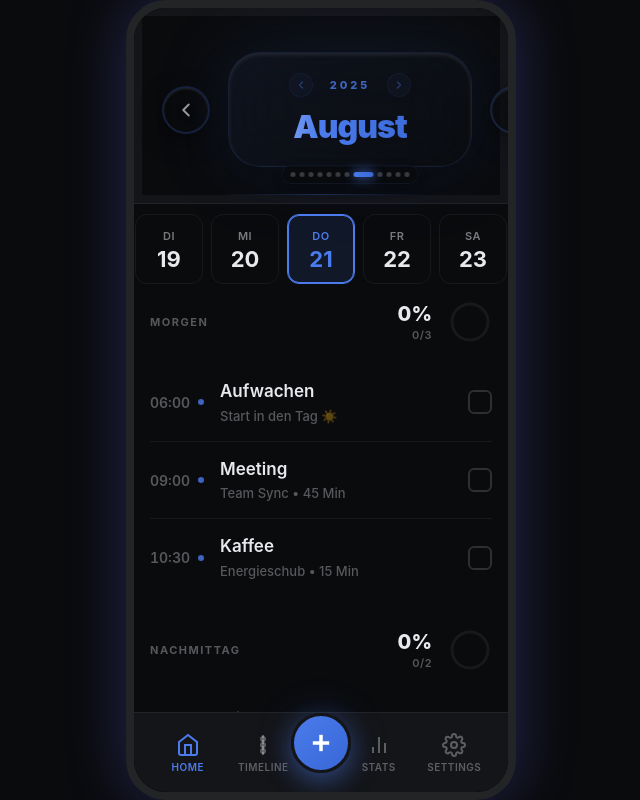
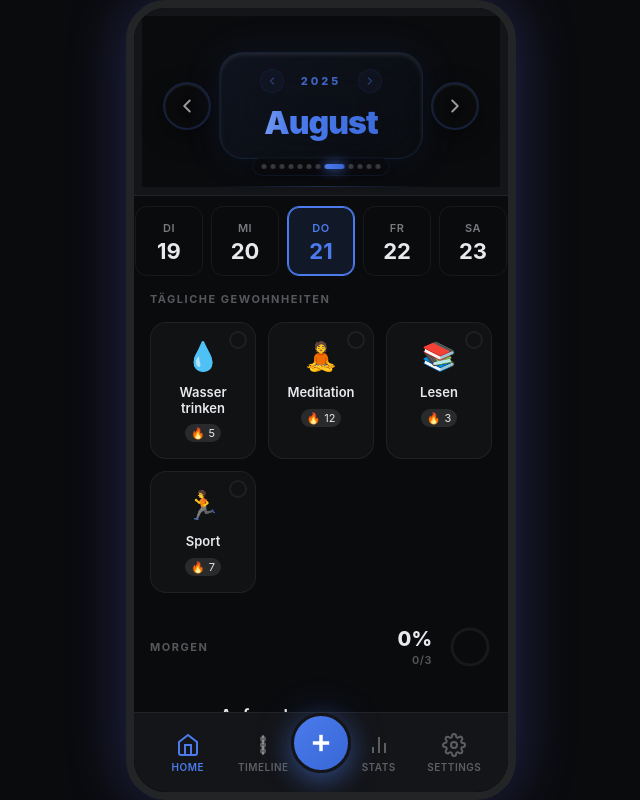
Before and after one commit to Davzwi/habit-tracker-app, a website: page index.html in a window 1280 px wide. Shown: the whole page, without its empty margins (319-959 px from the left). Drawn offline with Linux system fonts and the light colour scheme.

Commit message:
Add habits grid layout and fix navigation centering

```diff
--- a/index.html
+++ b/index.html
@@ -178,11 +178,10 @@
     .header-nav {
       display: flex;
       align-items: center;
-      gap: 6px;
-      flex: 1;
+      gap: 8px;
       justify-content: center;
-      max-width: 600px;
-      margin: 0 auto;
+      width: 100%;
+      max-width: 800px;
     }
 
     .header-btn{
@@ -321,6 +320,112 @@
       padding:0 16px;
       margin-bottom:32px;
     }
+
+    /* Habits Grid Container */
+    .habits-section {
+      padding: 0 16px;
+      margin-bottom: 32px;
+    }
+
+    .habits-header {
+      margin-bottom: 16px;
+      padding: 0;
+      display: flex;
+      align-items: center;
+      justify-content: space-between;
+    }
+
+    .habits-title {
+      font-size: 11px;
+      font-weight: 700;
+      text-transform: uppercase;
+      letter-spacing: 1.5px;
+      color: var(--text-tertiary);
+    }
+
+    .habits-grid {
+      display: grid;
+      grid-template-columns: repeat(auto-fit, minmax(100px, 1fr));
+      gap: 12px;
+    }
+
+    .habit-card {
+      background: var(--glass);
+      border-radius: 16px;
+      padding: 16px 12px;
+      border: 1px solid var(--glass-border);
+      display: flex;
+      flex-direction: column;
+      align-items: center;
+      gap: 8px;
+      cursor: pointer;
+      transition: all 0.2s;
+      position: relative;
+      min-height: 100px;
+    }
+
+    .habit-card:hover {
+      transform: translateY(-2px);
+      box-shadow: 0 8px 24px rgba(0, 0, 0, 0.2);
+    }
+
+    .habit-card:active {
+      transform: scale(0.98);
+    }
+
+    .habit-card.completed {
+      background: rgba(75, 123, 236, 0.1);
+      border-color: var(--primary);
+    }
+
+    .habit-icon {
+      font-size: 28px;
+      margin-bottom: 4px;
+    }
+
+    .habit-name {
+      font-size: 13px;
+      font-weight: 600;
+      color: var(--text-primary);
+      text-align: center;
+      line-height: 1.2;
+    }
+
+    .habit-streak {
+      display: flex;
+      align-items: center;
+      gap: 4px;
+      padding: 2px 6px;
+      background: rgba(255, 255, 255, 0.1);
+      border-radius: 10px;
+      font-size: 11px;
+    }
+
+    .habit-check {
+      position: absolute;
+      top: 8px;
+      right: 8px;
+      width: 18px;
+      height: 18px;
+      border: 2px solid var(--glass-border);
+      border-radius: 50%;
+      display: grid;
+      place-items: center;
+      background: transparent;
+      transition: all 0.2s;
+    }
+
+    .habit-card.completed .habit-check {
+      background: var(--primary);
+      border-color: var(--primary);
+    }
+
+    .habit-card.completed .habit-check::after {
+      content: '✓';
+      color: white;
+      font-size: 10px;
+      font-weight: bold;
+    }
     .time-header{
       margin-bottom:20px;
       padding:0;
@@ -710,7 +815,7 @@
     .month-bar{
       display:flex;
       align-items:center;
-      justify-content:space-between;
+      justify-content:center;
       padding: 36px 20px 28px;
       position: relative;
       background: var(--bg-primary);
@@ -739,20 +844,19 @@
       align-items: center;
       gap: 4px;
       position: relative;
-      padding: 20px 60px;
+      padding: 16px 40px;
       background: linear-gradient(135deg,
         rgba(75, 123, 236, 0.08) 0%,
         rgba(75, 123, 236, 0.02) 100%);
-      border-radius: 32px;
+      border-radius: 24px;
       border: 1px solid rgba(75, 123, 236, 0.15);
       backdrop-filter: blur(40px);
       box-shadow:
-        0 20px 40px rgba(0, 0, 0, 0.25),
-        0 0 80px rgba(75, 123, 236, 0.15),
+        0 10px 20px rgba(0, 0, 0, 0.15),
+        0 0 40px rgba(75, 123, 236, 0.1),
         inset 0 2px 4px rgba(255, 255, 255, 0.1);
       transition: all 0.3s cubic-bezier(0.4, 0, 0.2, 1);
-      flex: 1;
-      margin: 0 12px;
+      flex: 0 1 auto;
     }
 
     .date-display:hover {
@@ -977,7 +1081,8 @@
       box-shadow:
         0 8px 24px rgba(75, 123, 236, 0.3),
         inset 0 1px 2px rgba(255, 255, 255, 0.2);
-      flex-shrink: 0;
+      flex: 0 0 auto;
+      margin-left: 8px;
     }
 
     .today-btn-nav:hover {
@@ -1494,6 +1599,51 @@
     <div class="date-selector" id="dateSelector"></div>
 
     <div class="content" id="content">
+      <!-- Habits Section -->
+      <div class="habits-section">
+        <div class="habits-header">
+          <div class="habits-title">Tägliche Gewohnheiten</div>
+        </div>
+        <div class="habits-grid">
+          <div class="habit-card" onclick="toggleHabit(this)">
+            <div class="habit-check"></div>
+            <div class="habit-icon">💧</div>
+            <div class="habit-name">Wasser trinken</div>
+            <div class="habit-streak">
+              <span>🔥</span>
+              <span>5</span>
+            </div>
+          </div>
+          <div class="habit-card" onclick="toggleHabit(this)">
+            <div class="habit-check"></div>
+            <div class="habit-icon">🧘</div>
+            <div class="habit-name">Meditation</div>
+            <div class="habit-streak">
+              <span>🔥</span>
+              <span>12</span>
+            </div>
+          </div>
+          <div class="habit-card" onclick="toggleHabit(this)">
+            <div class="habit-check"></div>
+            <div class="habit-icon">📚</div>
+            <div class="habit-name">Lesen</div>
+            <div class="habit-streak">
+              <span>🔥</span>
+              <span>3</span>
+            </div>
+          </div>
+          <div class="habit-card" onclick="toggleHabit(this)">
+            <div class="habit-check"></div>
+            <div class="habit-icon">🏃</div>
+            <div class="habit-name">Sport</div>
+            <div class="habit-streak">
+              <span>🔥</span>
+              <span>7</span>
+            </div>
+          </div>
+        </div>
+      </div>
+
       <!-- Demo Content -->
       <div class="time-block">
         <div class="time-header">
@@ -2111,6 +2261,26 @@
       alert('Notiz hinzufügen - Modal würde sich öffnen');
     }
 
+    // Toggle Habit Completion
+    function toggleHabit(card) {
+      card.classList.toggle('completed');
+
+      // Save to localStorage
+      const habitName = card.querySelector('.habit-name').textContent;
+      const dateKey = `habit_${selectedDate.toISOString().split('T')[0]}_${habitName}`;
+      const isCompleted = card.classList.contains('completed');
+
+      localStorage.setItem(dateKey, isCompleted);
+
+      // Animation
+      if (isCompleted) {
+        card.style.transform = 'scale(1.05)';
+        setTimeout(() => {
+          card.style.transform = '';
+        }, 200);
+      }
+    }
+
     // Month Picker Functions
     function showMonthPicker() {
       const modal = document.getElementById('monthPickerModal');
```
